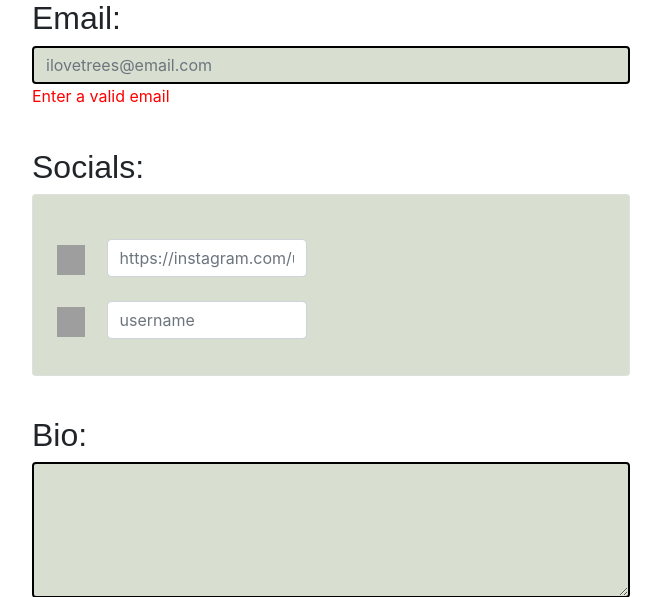
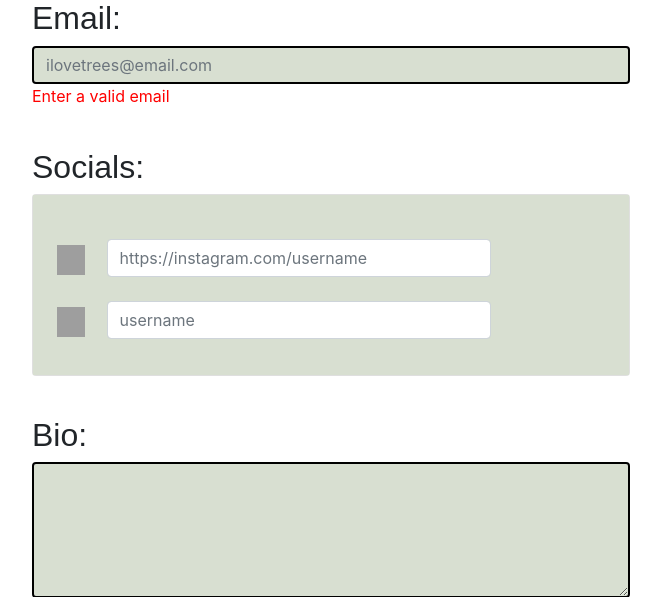
Before and after one commit to sriyanope/G7-IS216-project, a PHP site: page /ProfileEdit.php in a window 1280 px wide. Shown: the part 834-1431 px from the top of the page, without its empty margins (309-970 px from the left). Run offline with PHP 8.4, Linux system fonts and the light colour scheme; the visitor is signed in with stand-in values (Sample User, id 1); some web fonts are replaced; grey boxes are pictures that could not be loaded.

Commit message:
landing page and profile edit

```diff
--- a/pages/ProfileEdit.php
+++ b/pages/ProfileEdit.php
@@ -263,11 +263,11 @@
                                             <div class="col">
                                                 <li>
                                                     <img src="../public/images/instagram.png" class="social-img">
-                                                    <div class="col-5 d-inline-block m-auto">
+                                                    <div class="col-9 d-inline-block m-auto">
                                                         <label for="instagram"></label>
                                                         <input
                                                             type="text"
-                                                            class="form-control d-inline-block mx-auto"
+                                                            class="form-control d-inline-block mx-auto col-xs-4"
                                                             name="instagram" placeholder="https://instagram.com/username"
                                                             id="instagram"/>
                                                     </div>
@@ -279,7 +279,7 @@
 
                                         <li>
                                             <img src="../public/images/telegram.png" class="social-img">
-                                            <div class="col-5 d-inline-block m-auto">
+                                            <div class="col-9 d-inline-block m-auto">
                                                 <label for="telegram"></label>
                                                 <input
                                                     type="text"
```
Also changed, not shown: pages/LandingPage.css (+20 -4 lines), pages/LandingPage.html (+2 -13 lines), public/images/back.png (added).
